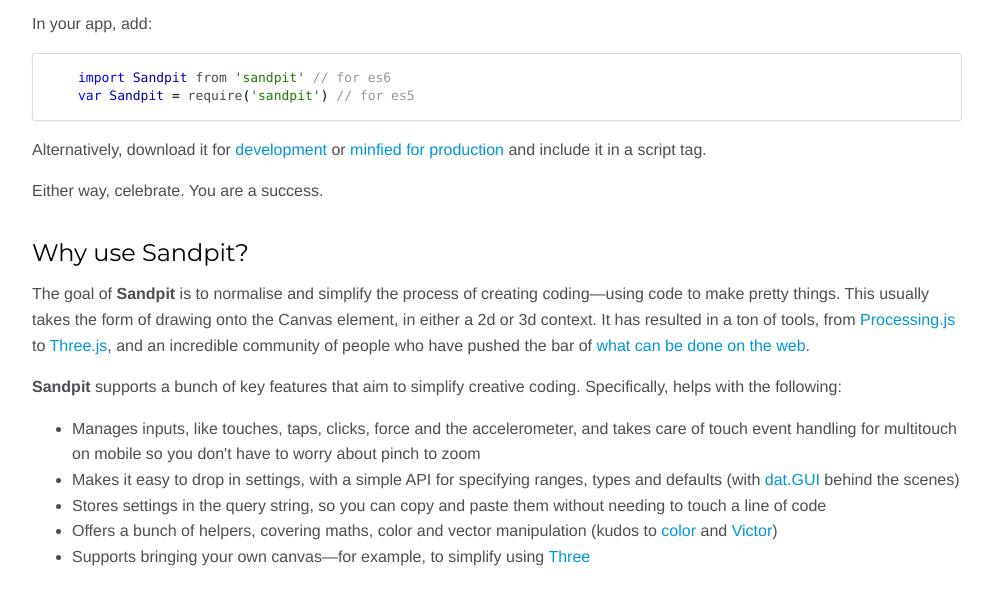
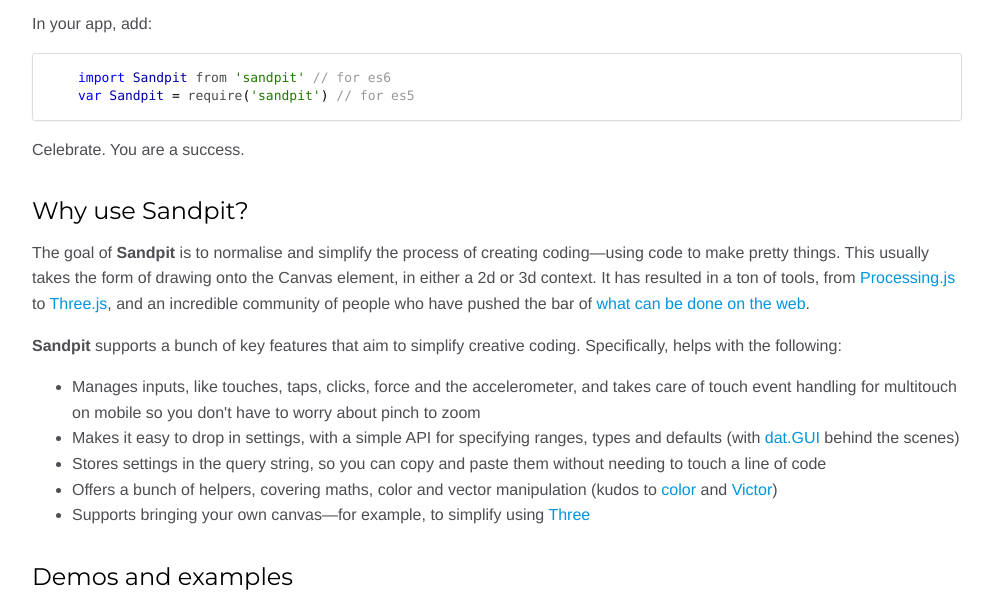
Before and after one commit to sandpit/sandpit, a website: page docs/index.html in a window 1280 px wide. Shown: the part 1440-2032 px from the top of the page, without its empty margins (268-1261 px from the left). Drawn offline with nearby package versions, Linux system fonts and the light colour scheme.

Commit message:
Deployed

```diff
--- a/docs/index.html
+++ b/docs/index.html
@@ -68,8 +68,7 @@
 <pre class="prettyprint source lang-shell"><code>npm install sandpit --save</code></pre><p>Or if you're into <a href="https://github.com/yarnpkg/yarn">Yarn</a>, that works too:</p>
 <pre class="prettyprint source lang-shell"><code>yarn add sandpit</code></pre><p>In your app, add:</p>
 <pre class="prettyprint source lang-js"><code>import Sandpit from 'sandpit' // for es6
-var Sandpit = require('sandpit') // for es5</code></pre><p>Alternatively, download it for <a href="https://sandpitjs.com/dist/sandpit.js">development</a> or <a href="https://sandpitjs.com/dist/sandpit.min.js">minfied for production</a> and include it in a script tag.</p>
-<p>Either way, celebrate. You are a success.</p>
+var Sandpit = require('sandpit') // for es5</code></pre><p>Celebrate. You are a success.</p>
 <h2>Why use Sandpit?</h2><p>The goal of <strong>Sandpit</strong> is to normalise and simplify the process of creating coding—using code to make pretty things. This usually takes the form of drawing onto the Canvas element, in either a 2d or 3d context. It has resulted in a ton of tools, from <a href="http://processingjs.org/">Processing.js</a> to <a href="http://threejs.org/">Three.js</a>, and an incredible community of people who have pushed the bar of <a href="https://github.com/superhighfives/sandpit/wiki/Inspiration">what can be done on the web</a>.</p>
 <p><strong>Sandpit</strong> supports a bunch of key features that aim to simplify creative coding. Specifically, helps with the following:</p>
 <ul>
```
